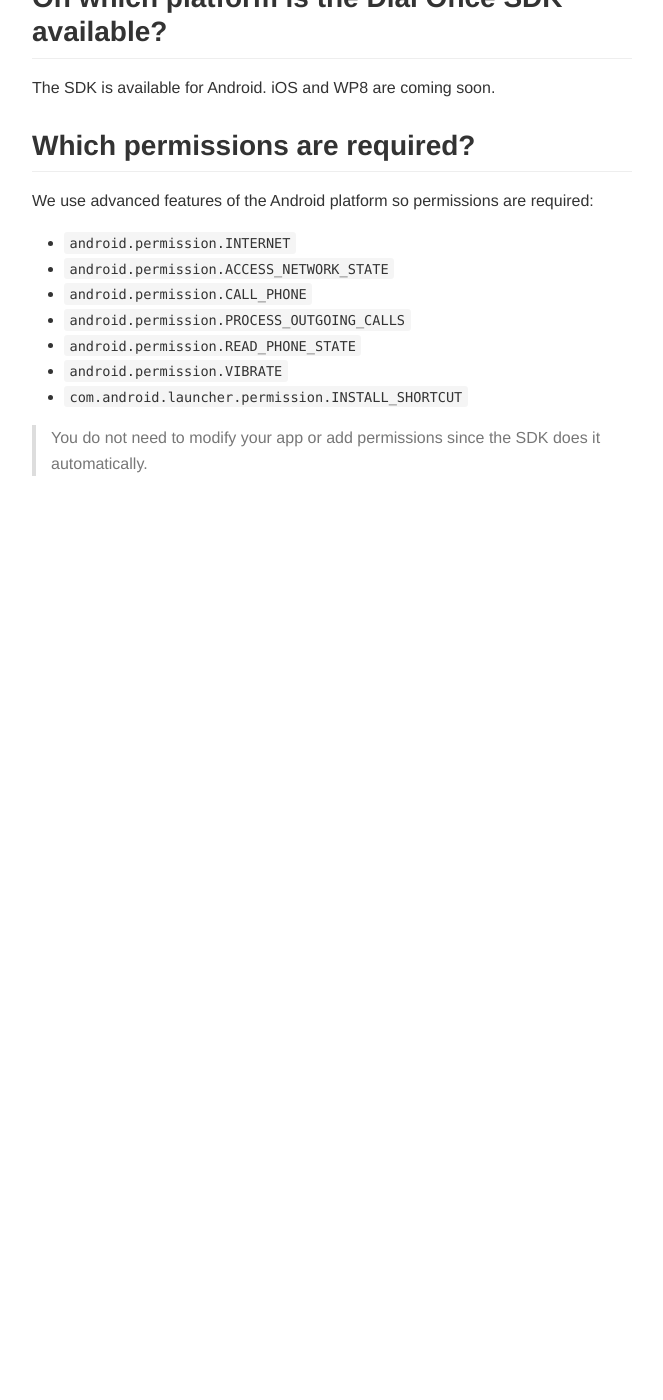
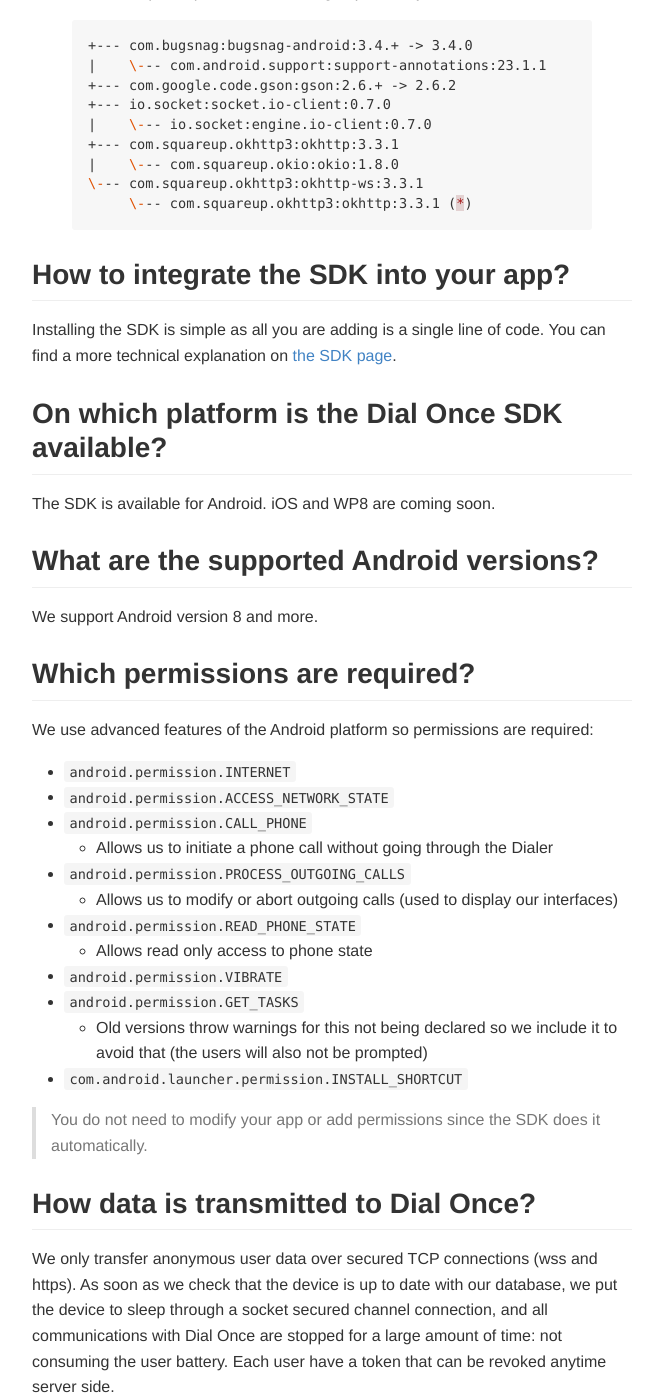
Before and after one commit to dialonce/dialonce.github.io, a Jekyll site: the page built from android/specs/index.md, in a window 1280 px wide and 1400 px high, scrolled down 1312 px. Shown: the whole window, without its empty margins (308-971 px from the left). Built offline with Jekyll 4.4.1, drawn with Linux system fonts in a browser that asks for light colours; before the commit the page ends 1788 px from its top, so only the background shows below that; some of the changed text lies outside the part shown.

Commit message:
Update specs with dependencies, sdk weight, latest version, permissions comments,  supported android versions

```diff
--- a/android/specs/index.md
+++ b/android/specs/index.md
@@ -8,19 +8,22 @@
 
 ### Table of Contents
 
-1.	[How it works](#how-does-it-work)
-2.	[SDK Weight](#what-is-the-footprint-on-your-application)
-3.	[Integrating the SDK](#how-to-integrate-the-sdk-into-your-app)
-4.	[Available platforms](#on-which-platform-is-the-dial-once-sdk-available)
-5.	[Permissions](#which-permissions-are-required)
+1.  [How it works](#how-does-it-work)
+2.  [SDK Weight](#what-is-the-footprint-on-your-application)
+3.  [Dependencies](#what-are-the-underlying-dependencies)
+4.  [Integrating the SDK](#how-to-integrate-the-sdk-into-your-app)
+5.  [Available platforms](#on-which-platform-is-the-dial-once-sdk-available)
+6.  [Supported versions](#what-are-the-supported-android-versions)
+7.  [Permissions](#which-permissions-are-required)
+8.  [SDK Communications](#how-data-is-transmitted)
 
 ## How does it work?
 
 The Dial Once SDK is integrated in your app and only runs during one of these actions:
 
-1.	Calling a number
-2.	Connecting the phone to a power supply
-3.	Connecting to the internet
+1.  Calling a number
+2.  Connecting the phone to a power supply
+3.  Connecting to the internet
 
 Dial Once uses these intents to launch itself and to perform tasks such as displaying the customer service interface or updating its local database. Then it shuts itself down and frees up the memory until the next action.
 
@@ -29,9 +32,25 @@
 What is the footprint on your application?
 ------------------------------------------
 
-Currently, the Dial Once SDK has a total footprint of *64KB*.
+Currently (as of v2.3.1), the Dial Once SDK has a total weight of *149KB*.
 
 > This is indicative and may change in the near future as we are constantly updating and adding new features.
+
+What are the underlying dependencies?
+------------------------------------------
+
+Current version (v2.3.1) have the following dependency tree:
+{% highlight md %}
++--- com.bugsnag:bugsnag-android:3.4.+ -> 3.4.0
+|    \--- com.android.support:support-annotations:23.1.1
++--- com.google.code.gson:gson:2.6.+ -> 2.6.2
++--- io.socket:socket.io-client:0.7.0
+|    \--- io.socket:engine.io-client:0.7.0
++--- com.squareup.okhttp3:okhttp:3.3.1
+|    \--- com.squareup.okio:okio:1.8.0
+\--- com.squareup.okhttp3:okhttp-ws:3.3.1
+     \--- com.squareup.okhttp3:okhttp:3.3.1 (*)
+{% endhighlight %}
 
 How to integrate the SDK into your app?
 ---------------------------------------
@@ -43,17 +62,35 @@
 
 The SDK is available for Android. iOS and WP8 are coming soon.
 
+What are the supported Android versions?
+-------------------------------------------------
+
+We support Android version 8 and more.
+
 Which permissions are required?
 -------------------------------
 
 We use advanced features of the Android platform so permissions are required:
 
--	`android.permission.INTERNET`
--	`android.permission.ACCESS_NETWORK_STATE`
--	`android.permission.CALL_PHONE`
--	`android.permission.PROCESS_OUTGOING_CALLS`
--	`android.permission.READ_PHONE_STATE`
--	`android.permission.VIBRATE`
--	`com.android.launcher.permission.INSTALL_SHORTCUT`
+- `android.permission.INTERNET`
+- `android.permission.ACCESS_NETWORK_STATE`
+- `android.permission.CALL_PHONE`
+  - Allows us to initiate a phone call without going through the Dialer
+- `android.permission.PROCESS_OUTGOING_CALLS`
+  - Allows us to modify or abort outgoing calls (used to display our interfaces)
+- `android.permission.READ_PHONE_STATE`
+  - Allows read only access to phone state
+- `android.permission.VIBRATE`
+- `android.permission.GET_TASKS`
+  - Old versions throw warnings for this not being declared so we include it to avoid that (the users will also not be prompted)
+- `com.android.launcher.permission.INSTALL_SHORTCUT`
 
 > You do not need to modify your app or add permissions since the SDK does it automatically.
+
+
+How data is transmitted to Dial Once?
+-------------------------------
+
+We only transfer anonymous user data over secured TCP connections (wss and https).
+As soon as we check that the device is up to date with our database, we put the device to sleep through a socket secured channel connection, and all communications with Dial Once are stopped for a large amount of time: not consuming the user battery.
+Each user have a token that can be revoked anytime server side.
```
Also changed, not shown: android/howto/index.md (+1 -1 lines).
